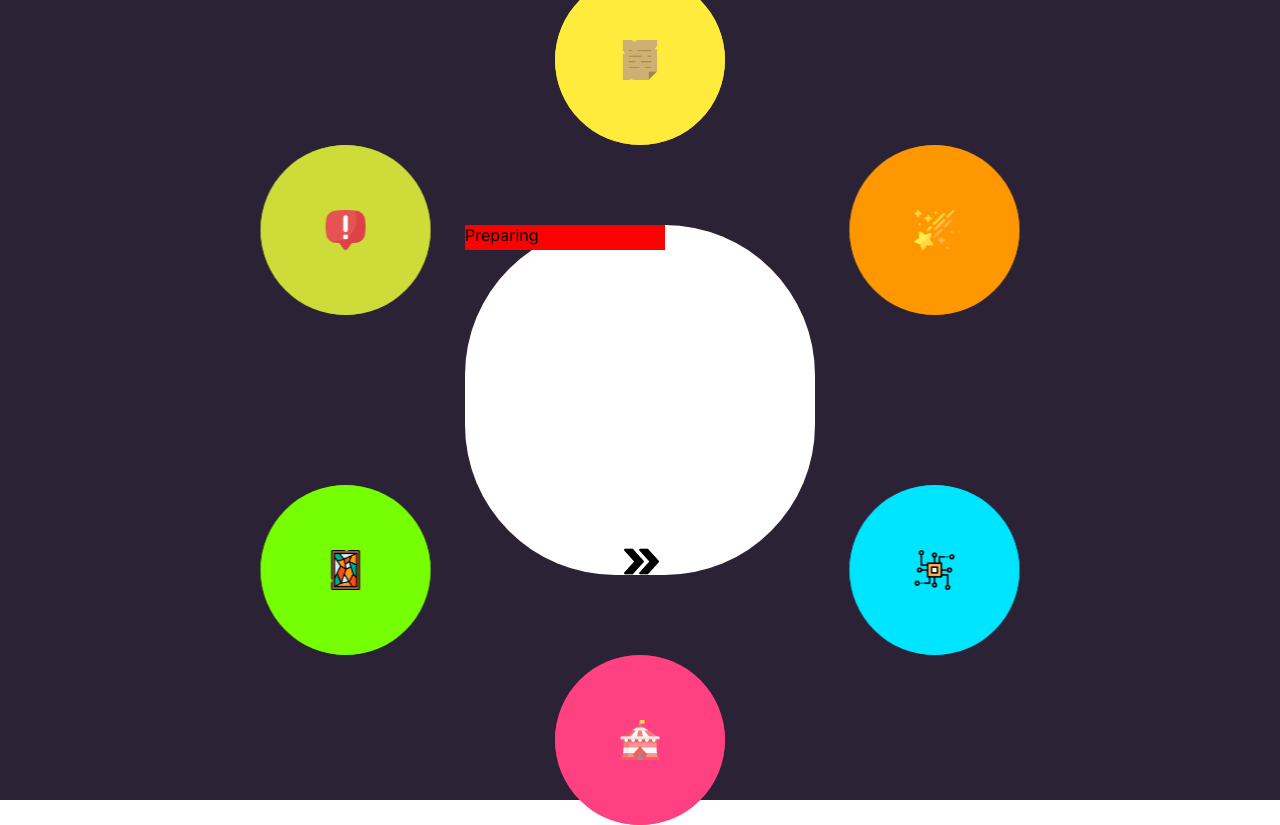
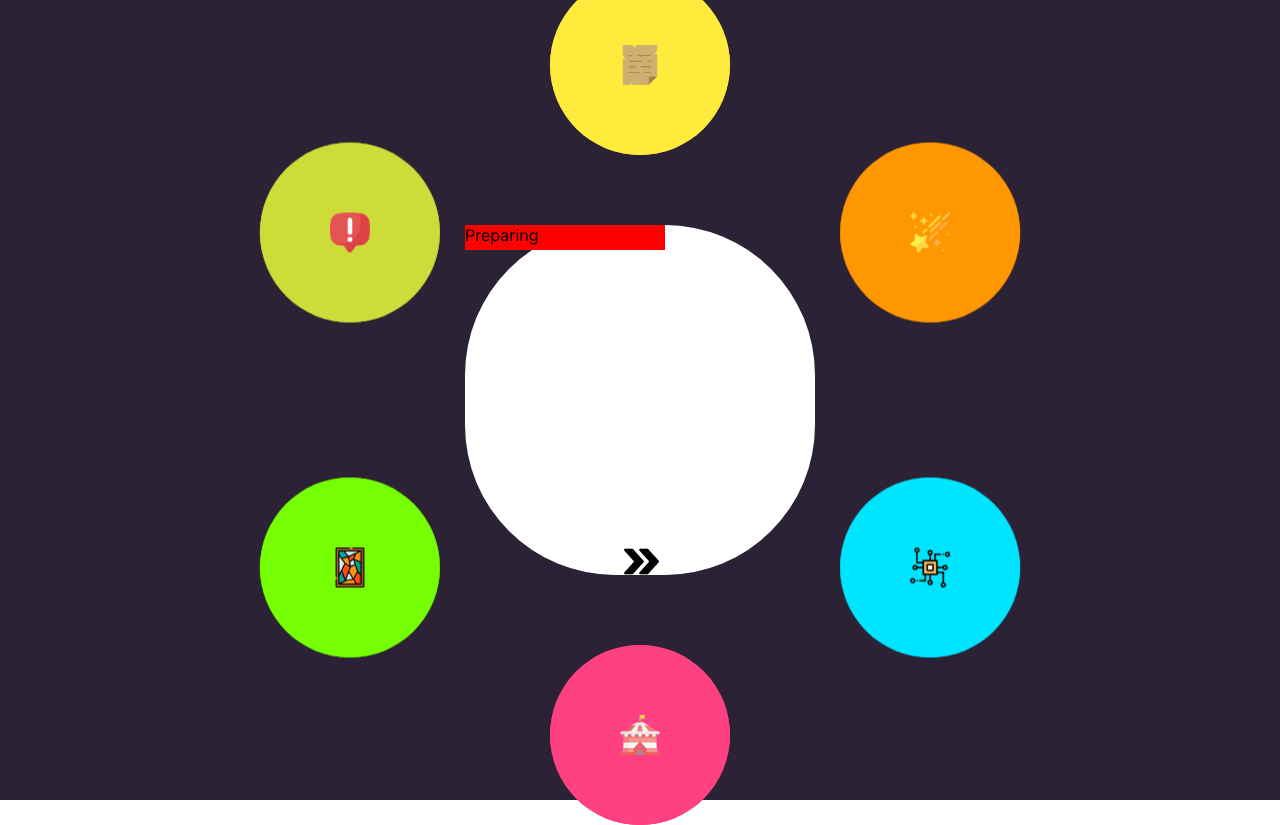
Before and after one commit to BadangGit/PPT-Project, a Vue app in the folder normal/: page / in a window 1280 px wide. Built offline with nearby package versions, Linux system fonts and the light colour scheme.

Commit message:
change coin size

```diff
--- a/normal/src/components/cards/projectCoinMenu.vue
+++ b/normal/src/components/cards/projectCoinMenu.vue
@@ -35,12 +35,12 @@ function dispatchSelectedItem(num: number) {
 
 <style scoped>
 .coinMenu {
-  --coin-size: 170px;
+  --coin-size: 180px;
 }
 
 .coinMenu {
-  width: 800px;
-  height: 800px;
+  width: 850px;
+  height: 850px;
 
   position: absolute;
   display: grid;
```
